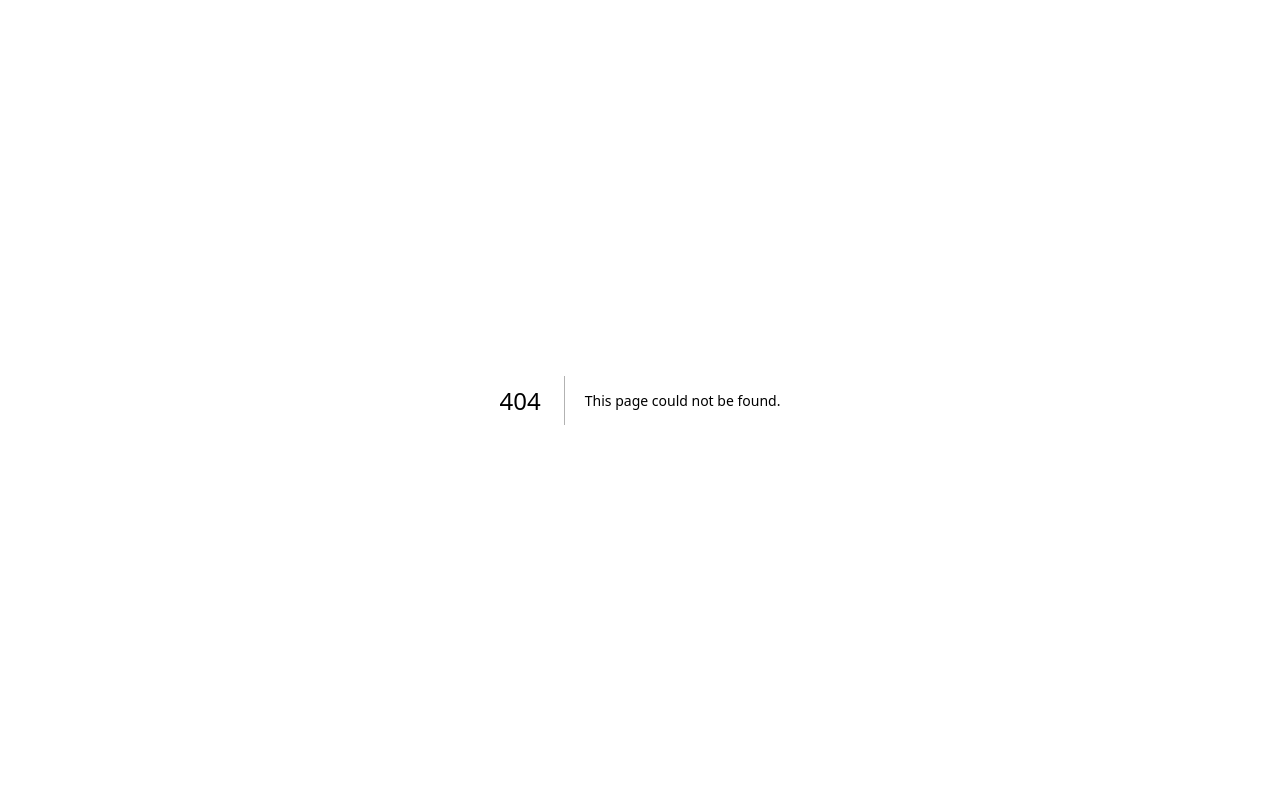
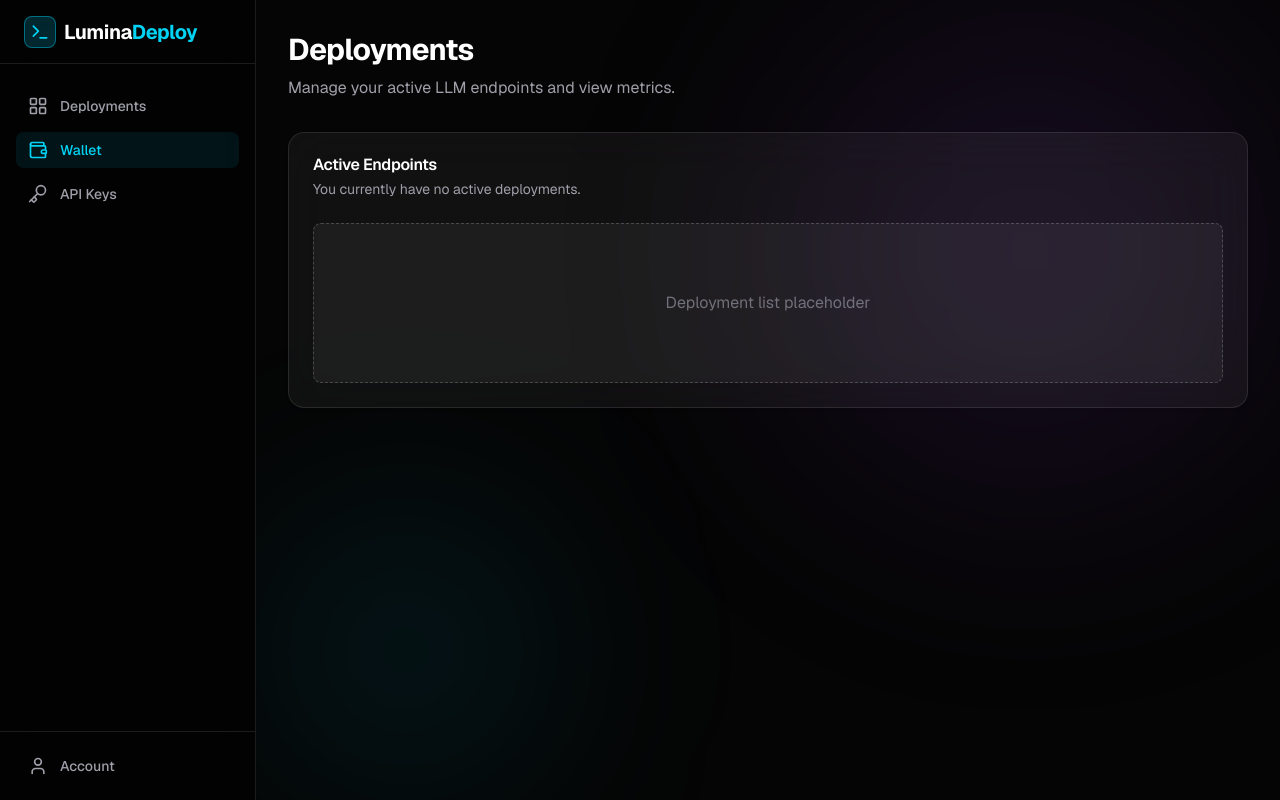
Before and after one commit to Srushanth/LuminaDeploy, a Next.js app in the folder website/: page /dashboard/deployments in a window 1280 px wide. Before the commit this address had no page. Built offline with nearby package versions, Linux system fonts and the light colour scheme.

Commit message:
feat: implement wallet management page and table component for deployment tracking

```diff
--- /dev/null
+++ b/website/app/dashboard/deployments/page.tsx
@@ -0,0 +1,24 @@
+import { Card, CardContent, CardDescription, CardHeader, CardTitle } from "@/components/ui/card";
+
+export default function DeploymentsPage() {
+  return (
+    <div className="max-w-5xl mx-auto space-y-8">
+      <div>
+        <h1 className="text-3xl font-bold text-white tracking-tight mb-2">Deployments</h1>
+        <p className="text-zinc-400">Manage your active LLM endpoints and view metrics.</p>
+      </div>
+
+      <Card className="glass-card bg-transparent text-white border-white/10">
+        <CardHeader>
+          <CardTitle>Active Endpoints</CardTitle>
+          <CardDescription className="text-zinc-400">You currently have no active deployments.</CardDescription>
+        </CardHeader>
+        <CardContent>
+          <div className="h-40 flex items-center justify-center border border-dashed border-white/20 rounded-lg bg-white/5">
+            <span className="text-zinc-500">Deployment list placeholder</span>
+          </div>
+        </CardContent>
+      </Card>
+    </div>
+  );
+}
```
